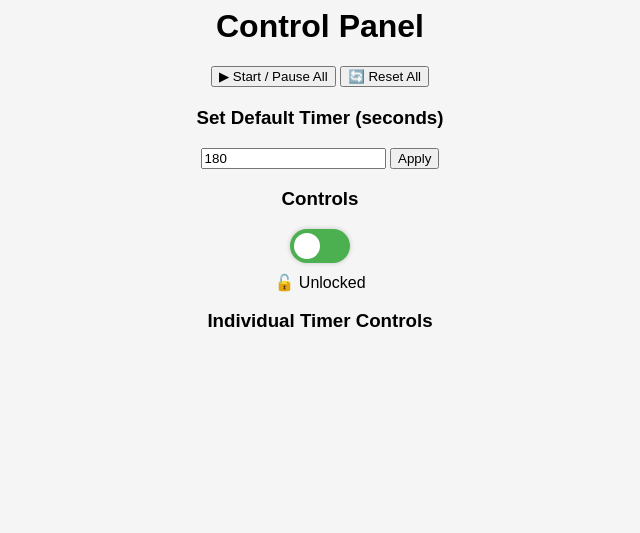
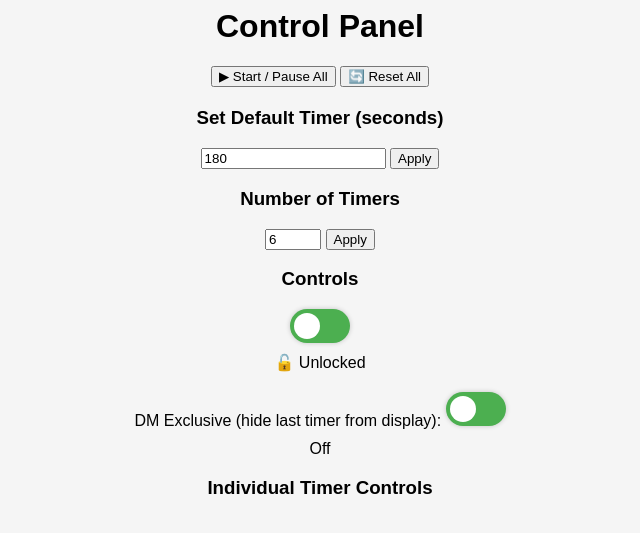
Before and after one commit to dvglitch/DnD-Clock, a Flask app: page /control in a window 1280 px wide. Shown: the top 533 px of the page, without its empty margins (320-960 px from the left). Run offline with Flask 3, Linux system fonts and the light colour scheme; parts of the project's set-up code (start-up, migrations or seed data) failed here and were passed over; some libraries are stand-ins or nearby versions.

Commit message:
Add controls for differing amounts of timers

```diff
--- a/templates/control.html
+++ b/templates/control.html
@@ -60,6 +60,10 @@
             <input id="allTime" type="number" value="180">
             <button onclick="setAll()">Apply</button>
 
+            <h3>Number of Timers</h3>
+            <input id="numTimers" type="number" value="6" min="1" max="12">
+            <button onclick="setNumTimers()">Apply</button>
+
             <h3>Controls</h3>
 
             <label class="switch">
@@ -68,6 +72,15 @@
             </label>
 
             <div id="lockLabel" style="margin-top:10px;">🔓 Unlocked</div>
+
+            <div style="margin-top:20px; margin-bottom:10px;">
+                <label>DM Exclusive (hide last timer from display):</label>
+                <label class="switch">
+                    <input type="checkbox" id="dmExclusiveToggle" onchange="toggleDmExclusive()">
+                    <span class="slider"></span>
+                </label>
+                <div id="dmExclusiveLabel" style="margin-top:10px;">Off</div>
+            </div>
 
             <!-- TIMERS -->
             <h3>Individual Timer Controls</h3>
@@ -87,16 +100,36 @@
                     return `${m}:${sec.toString().padStart(2, '0')}`;
                 }
 
+                let numTimers = 6;
+                let dmExclusive = false;
+
                 socket.on("control_update", (data) => {
                     locked = data.locked;
+                    numTimers = data.num_timers || 6;
+                    dmExclusive = data.dm_exclusive || false;
+
+                    document.getElementById("numTimers").value = numTimers;
+                    document.getElementById("dmExclusiveToggle").checked = dmExclusive;
+
                     updateLockUI();
+                    updateDmExclusiveUI();
+
+                    // Remove old timer divs that are beyond numTimers
+                    for (let i = numTimers + 1; i <= 12; i++) {
+                        const div = document.getElementById(`timer-${i}`);
+                        if (div) {
+                            div.remove();
+                        }
+                    }
                 });
 
                 socket.on("update", (data) => {
                     const container = document.getElementById("timers");
 
-                    for (let i = 1; i <= 6; i++) {
+                    for (let i = 1; i <= numTimers; i++) {
                         const t = data[i];
+                        if (!t) continue; // Skip if timer doesn't exist
+
                         let div = document.getElementById(`timer-${i}`);
 
                         // ✅ Create once
@@ -211,6 +244,30 @@
                     socket.emit("set_all_time", {seconds});
                 }
 
+                function setNumTimers() {
+                    const num = document.getElementById("numTimers").value;
+                    socket.emit("set_num_timers", {num});
+                }
+
+                function toggleDmExclusive() {
+                    const toggle = document.getElementById("dmExclusiveToggle");
+                    const exclusive = toggle.checked;
+                    socket.emit("set_dm_exclusive", {exclusive});
+                }
+
+                function updateDmExclusiveUI() {
+                    const toggle = document.getElementById("dmExclusiveToggle");
+                    const label = document.getElementById("dmExclusiveLabel");
+
+                    toggle.checked = dmExclusive;
+
+                    if (dmExclusive) {
+                        label.innerText = "On (DM only for last timer)";
+                    } else {
+                        label.innerText = "Off (show all timers everywhere)";
+                    }
+                }
+
                 let locked = false;
 
                 function toggleLock() {
--- a/templates/dm.html
+++ b/templates/dm.html
@@ -40,6 +40,8 @@
 
             let timers = {};
             let locked = false;
+            let numTimers = 6;
+            let dmExclusive = false;
 
             function formatTime(s) {
                 let m = Math.floor(s / 60);
@@ -58,6 +60,8 @@
 
             socket.on("control_update", (data) => {
                 locked = data.locked;
+                numTimers = data.num_timers || 6;
+                dmExclusive = data.dm_exclusive || false;
                 document.body.style.opacity = locked ? 0.5 : 1;
             });
 
--- a/timers.py
+++ b/timers.py
@@ -2,25 +2,39 @@ import time
 
 TIMER_DURATION = 180  # 3 minutes in seconds
 
-# Timer state
-timers = {
-    i: {
-        "remaining": TIMER_DURATION,
-        "running": False,
-        "last_update": time.time(),
-        "name": f"Timer {i}",
-        "finished": False
-    }
-    for i in range(1, 7)
-}
+# Dynamic configuration
+num_timers = 6
+dm_exclusive = False
 
+# Timer state (will be populated dynamically)
+timers = {}
 finish_order = []
 
 DEFAULT_DURATION = 180
 
 control_state = {
-    "locked": False
+    "locked": False,
+    "num_timers": num_timers,
+    "dm_exclusive": dm_exclusive
 }
+
+def init_timers():
+    """Initialize timers based on num_timers setting"""
+    global timers, finish_order
+    timers = {
+        i: {
+            "remaining": DEFAULT_DURATION,
+            "running": False,
+            "last_update": time.time(),
+            "name": f"Timer {i}",
+            "finished": False
+        }
+        for i in range(1, num_timers + 1)
+    }
+    finish_order = []
+
+# Initialize timers on startup
+init_timers()
 
 def timer_loop(socketio):
     while True:
```
Also changed, not shown: socket_events.py (+19 -1 lines), templates/display.html (+10 -1 lines), templates/remote.html (+11 -3 lines).
